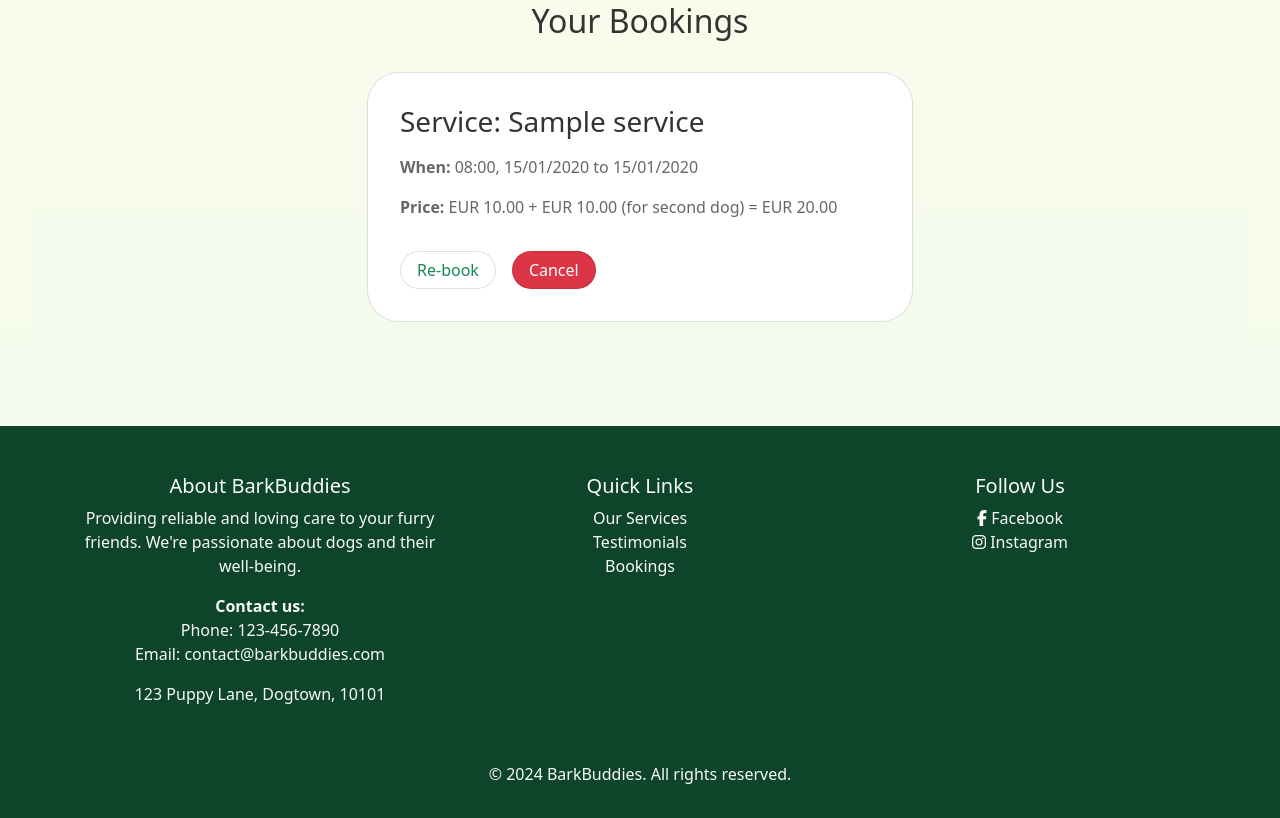
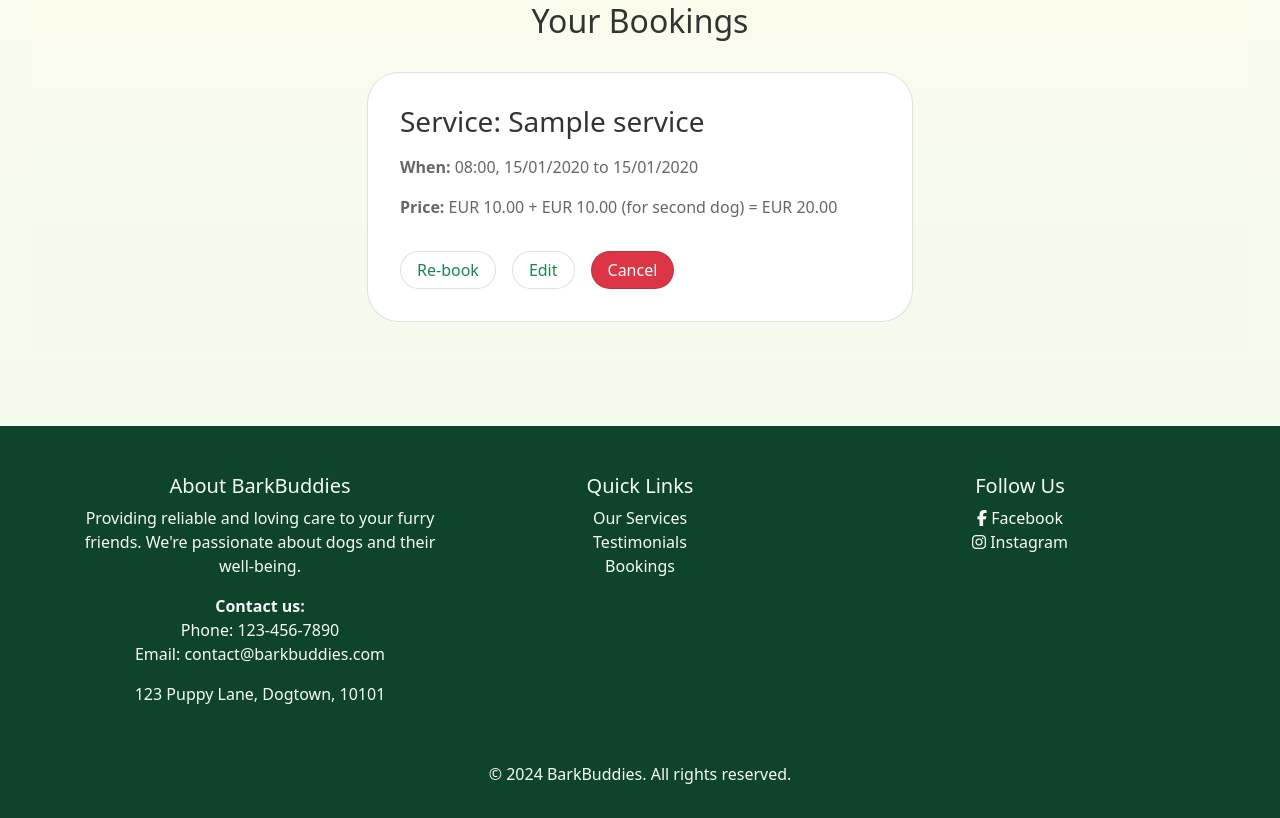
Before and after one commit to DietkeSt/bark-buddies, a Django app: template booking/templates/view_bookings.html in a window 1280 px wide. Shown: the part 158-976 px from the top of the page. Run offline with Django 3.2, Linux system fonts and the light colour scheme; the template is opened without the code that fills it: values that come from a table or form of the project are taken from there, others are empty; data comes from the database, SQL or seed files in the repository; tables that the repository leaves empty hold one stand-in row (values such as "Sample post"); some libraries are stand-ins or nearby versions.

Commit message:
Add edit booking button

```diff
--- a/booking/templates/view_bookings.html
+++ b/booking/templates/view_bookings.html
@@ -45,6 +45,12 @@
                                         Re-book
                                     </a>
                                     {% endif %}
+                                    <a
+                                    href="{% url 'edit_booking' booking.id %}"
+                                    class="btn btn-outline-success px-3"
+                                    >
+                                        Edit
+                                    </a>
                                     <form action="{% url 'cancel_booking' booking.id %}" method="post">
                                         {% csrf_token %}
                                         <button
@@ -156,6 +162,5 @@
             </div>
         </div>
     </div>
-</div>
 
 {% endblock content %}
```
